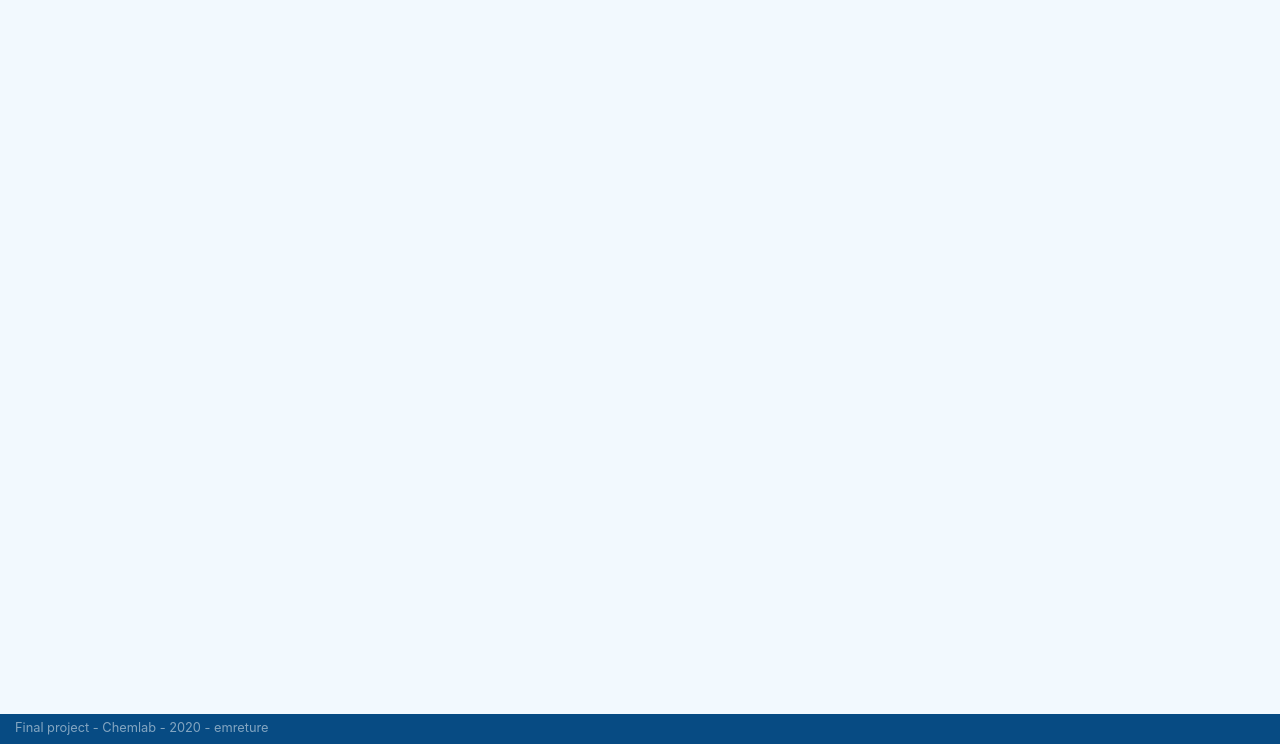
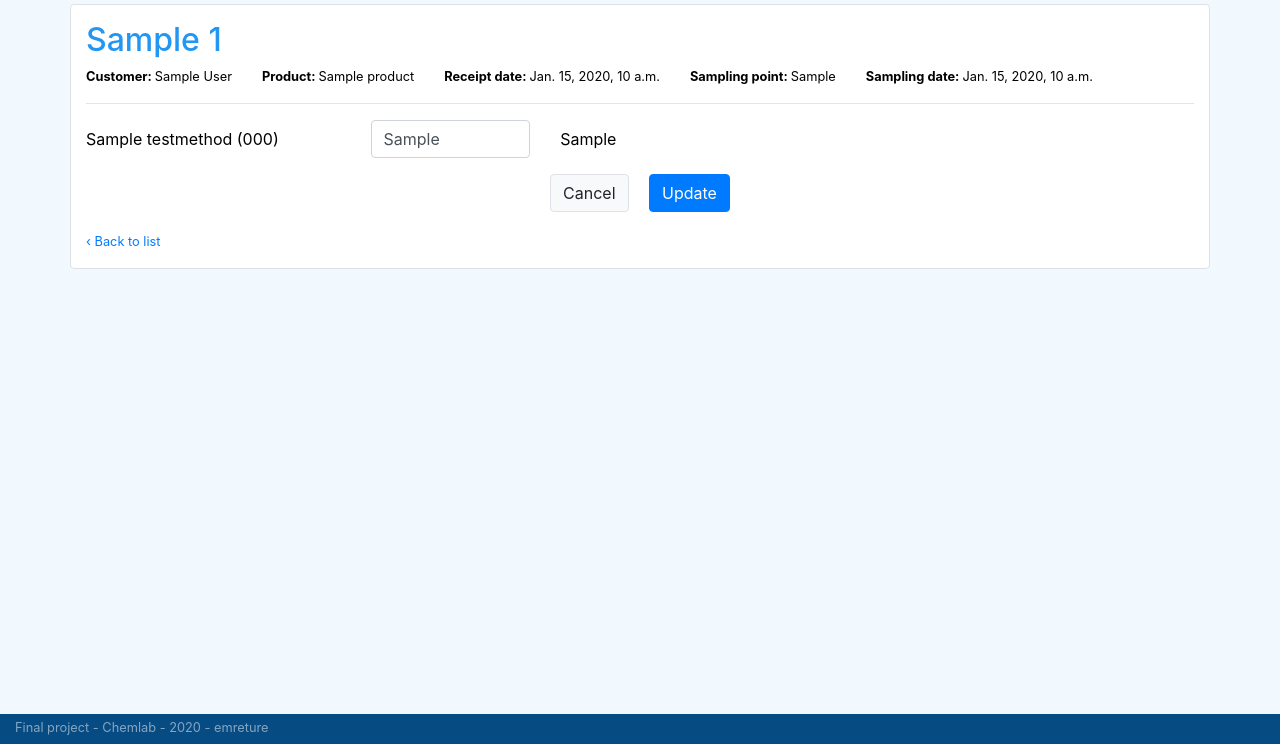
Before and after one commit to emreture/cs50web-chemlab, a Django app: page /results/1 in a window 1280 px wide. Shown: the part 56-800 px from the top of the page. Run offline with Django 3.2, Linux system fonts and the light colour scheme; a user stored in the database is signed in; tables that the repository leaves empty hold one stand-in row (values such as "Sample post"); some libraries are stand-ins or nearby versions.

Commit message:
Complete template and view of results page.

```diff
--- a/results/templates/results/details.html
+++ b/results/templates/results/details.html
@@ -1,8 +1,51 @@
 {% extends "base.html" %}
 {% load static %}
 {% block title %}
-Results
+Results of {{ sample.number }}
 {% endblock title %}
 {% block body %}
-
+<div class="container bg-white border rounded py-3 my-1">
+  <h2 class="w3-text-theme">Sample {{ sample.number }}</h2>
+  <div class="row small">
+    <div class="col-lg-auto">
+      <b>Customer: </b>{{ sample.customer }}
+    </div>
+    <div class="col-lg-auto">
+      <b>Product: </b>{{ sample.product }}
+    </div>
+    <div class="col-lg-auto">
+      <b>Receipt date: </b>{{ sample.receipt_date }}
+    </div>
+    <div class="col-lg-auto">
+      <b>Sampling point: </b>{{ sample.sampling_point }}
+    </div>
+    <div class="col-lg-auto">
+      <b>Sampling date: </b>{{ sample.sampling_date }}
+    </div>
+  </div>
+  <hr>
+  <form class="" method="post">
+    {% if request.user.is_staff %}
+      {% csrf_token %}
+    {% endif %}
+    {% for item in results %}
+    <div class="form-group row">
+      <label class="col-lg-3 col-form-label">{{ item.name }} ({{ item.number }})</label>
+      <div class="col-lg-2">
+        <input class="form-control" type="text" name="test_{{ item.id }}" value="{{ item.result }}" {{ readonly }}/>
+      </div>
+      <label class="col-lg-2 col-form-label">{{ item.unit }}</label>
+    </div>
+    {% empty %}
+    <p>No results found for this sample.</p>
+    {% endfor %}
+    {% if request.user.is_staff %}
+    <div class="form-group text-center">
+      <a class="btn btn-light border rounded mx-2" href="{% url 'results:index' %}">Cancel</a>
+      <button class="btn btn-primary mx-2" type="submit">Update</button>
+    </div>
+    {% endif %}
+  </form>
+  <a class="small" href="{% url 'results:index' %}">&lsaquo; Back to list</a>
+</div>
 {% endblock body %}
--- a/results/views.py
+++ b/results/views.py
@@ -1,9 +1,9 @@
-from django.shortcuts import render, get_object_or_404
+from django.shortcuts import render, redirect, get_object_or_404
 from django.contrib.auth.decorators import login_required
 from django.core.paginator import Paginator
-from django.http import HttpResponseNotFound, Http404
-from samples.models import Sample
-from django.conf import settings
+from django.contrib import messages
+from django.http import Http404
+from samples.models import Sample, Result, TestMethod
 
 # Create your views here.
 
@@ -14,7 +14,6 @@ def index(request):
     page_number = request.GET.get('page')
     user = request.user
     organization = user.organization.all()
-    print(organization)
     if query:
         if user.is_staff:
             samples = Sample.objects.filter(number__icontains=query).order_by('-id')
@@ -44,22 +43,61 @@ def index(request):
     page_obj = paginator.get_page(page_number)
     context = {
         'page_obj': page_obj,
-        'query': query,
+        'query': query
     }
     return render(request, "results/index.html", context)
 
 
 @login_required(login_url="login")
 def results(request, sample_id):
+    sample = get_object_or_404(Sample, pk=sample_id)
     user = request.user
-    sample = get_object_or_404(Sample, pk=sample_id)
     if not user.is_staff:
         organization = user.organization.all()
         if sample.customer not in list(organization):
             raise Http404(f"User not allowed to access analysis reports of {sample.customer}.")
-    print(sample.results.all())
-    form = None
+    if request.method == "POST":
+        sample.results.all().delete()
+        error = False
+        for key, item in request.POST.items():
+            if key.startswith("test_") and item != "":
+                test_id = key.split("test_")[-1]
+                test_result = item
+                try:
+                    test_method = TestMethod.objects.get(pk=test_id)
+                    r = Result.objects.create(sample=sample, test_method=test_method, result=test_result)
+                    sample.results.add(r)
+                except TestMethod.DoesNotExist:
+                    error = True
+        if error:
+            msg = "Some results were not updated."
+            messages.add_message(request, messages.ERROR, msg)
+        else:
+            msg = f"<b>{sample}</b> results were updated successfully."
+            messages.add_message(request, messages.SUCCESS, msg)
+    result_list = list()
+    for i in sample.product.tests.all():
+        result_dict = dict()
+        result_dict['id'] = i.id
+        result_dict['number'] = i.number
+        result_dict['name'] = i.name
+        try:
+            result_dict['result'] = sample.results.get(test_method=i.id).result
+        except Result.DoesNotExist:
+            result_dict['result'] = ""
+        result_dict['unit'] = i.unit
+        if user.is_staff:
+            result_list.append(result_dict)
+        else:
+            if result_dict['result']:
+                result_list.append(result_dict)
+    if user.is_staff:
+        readonly = ""
+    else:
+        readonly = "readonly"
     context = {
-        'form': form,
+        'results': result_list,
+        'sample': sample,
+        'readonly': readonly
     }
     return render(request, "results/details.html", context)
```
